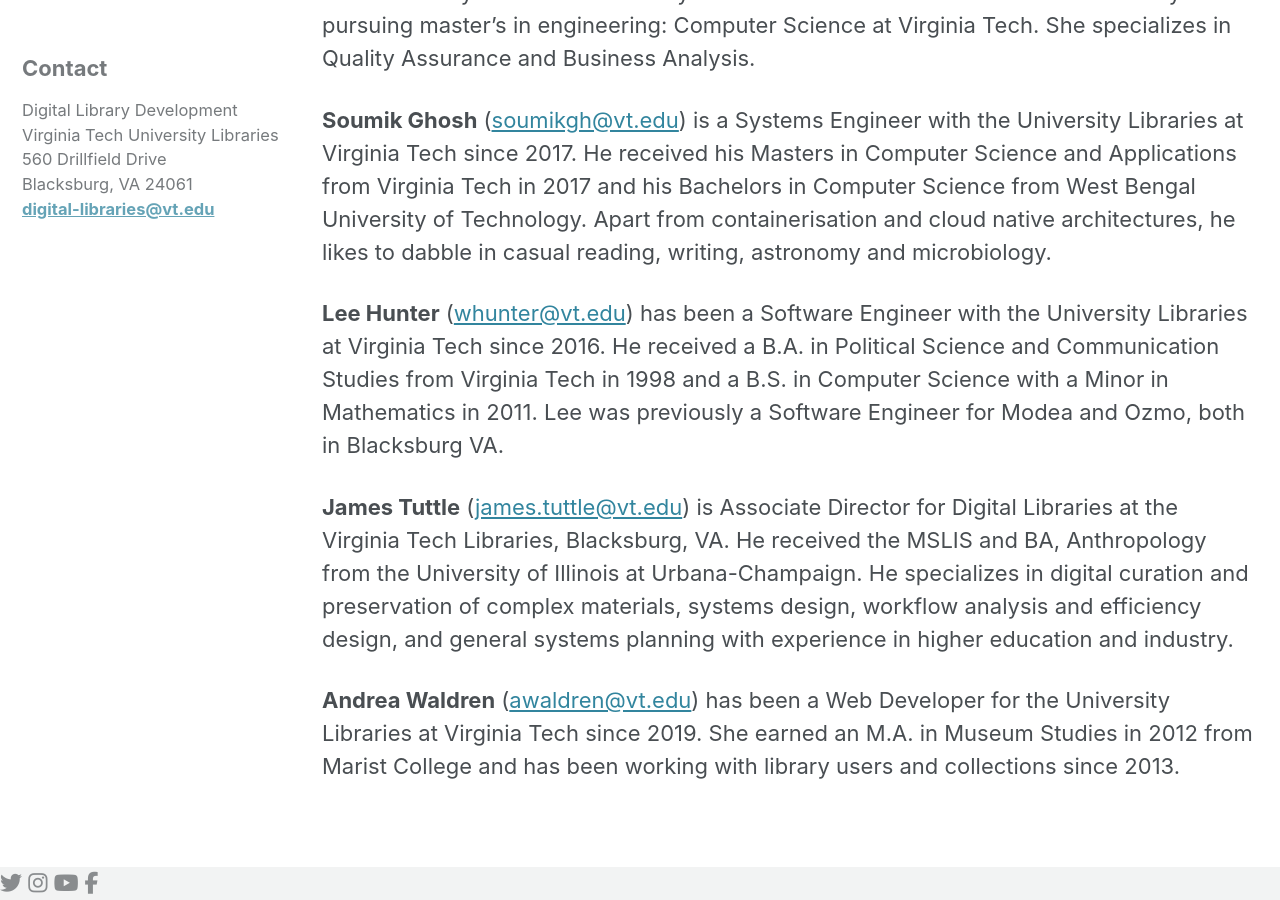
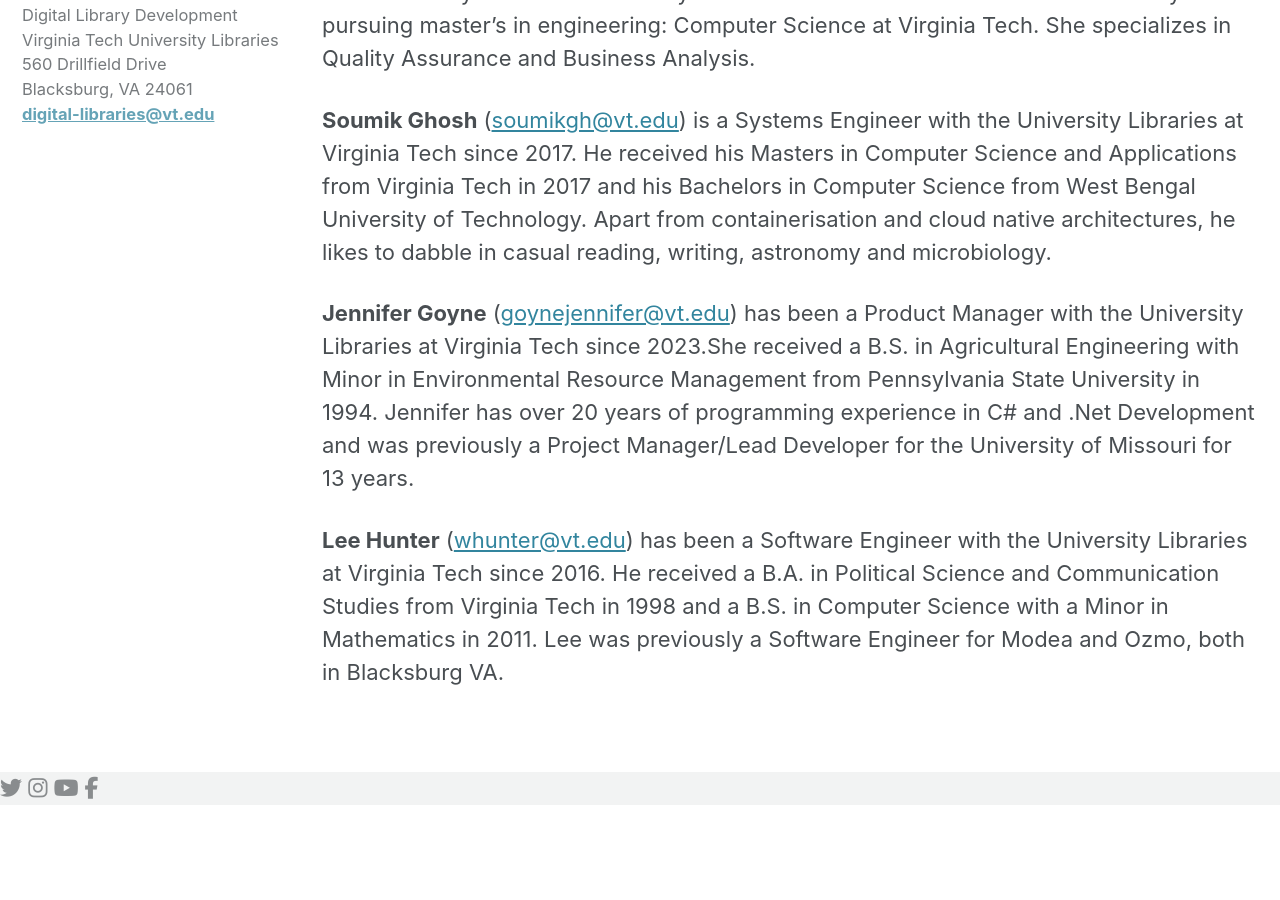
Before and after one commit to vt-digital-libraries-platform/vt-digital-libraries-platform.github.io, a Jekyll site: the page built from _pages/team.md, in a window 1280 px wide and 900 px high, scrolled down 511 px. Built offline with Jekyll 4.4.1, drawn with Linux system fonts in a browser that asks for light colours; cached includes are drawn as plain includes; nearby versions of some CDN libraries; after the commit the page ends 1316 px from its top, so only the background shows below that.

Commit message:
Update team.md
Added Jennifer Goyne to the team

```diff
--- a/_pages/team.md
+++ b/_pages/team.md
@@ -19,8 +19,6 @@ sidebar:
 
 **Soumik Ghosh** (<soumikgh@vt.edu>) is a Systems Engineer with the University Libraries at Virginia Tech since 2017. He received his Masters in Computer Science and Applications from Virginia Tech in 2017 and his Bachelors in Computer Science from West Bengal University of Technology. Apart from containerisation and cloud native architectures, he likes to dabble in casual reading, writing, astronomy and microbiology.
 
+**Jennifer Goyne** (<goynejennifer@vt.edu>) has been a Product Manager with the University Libraries at Virginia Tech since 2023.She received a B.S. in Agricultural Engineering with Minor in Environmental Resource Management from Pennsylvania State University in 1994. Jennifer has over 20 years of programming experience in C# and .Net Development and was previously a Project Manager/Lead Developer for the University of Missouri for 13 years.
+
 **Lee Hunter** (<whunter@vt.edu>) has been a Software Engineer with the University Libraries at Virginia Tech since 2016. He received a B.A. in Political Science and Communication Studies from Virginia Tech in 1998 and a B.S. in Computer Science with a Minor in Mathematics in 2011. Lee was previously a Software Engineer for Modea and Ozmo, both in Blacksburg VA.
-
-**James Tuttle** (<james.tuttle@vt.edu>) is Associate Director for Digital Libraries at the Virginia Tech Libraries, Blacksburg, VA. He received the MSLIS and BA, Anthropology from the University of Illinois at Urbana-Champaign. He specializes in digital curation and preservation of complex materials, systems design, workflow analysis and efficiency design, and general systems planning with experience in higher education and industry.
-
-**Andrea Waldren** (<awaldren@vt.edu>) has been a Web Developer for the University Libraries at Virginia Tech since 2019. She earned an M.A. in Museum Studies in 2012 from Marist College and has been working with library users and collections since 2013.
```
